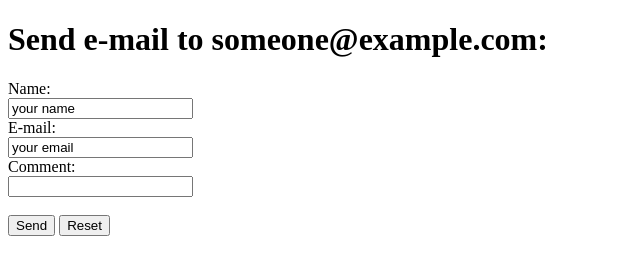
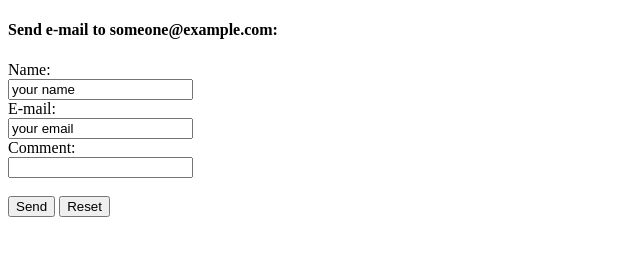
Before and after one commit to aparnau/testmail, a plain HTML site: page index.html in a window 1280 px wide. Shown: the whole page, without its empty margins (0-640 px from the left). Drawn offline with Linux system fonts and the light colour scheme.

Commit message:
retert
ytry

```diff
--- a/index.html
+++ b/index.html
@@ -2,7 +2,7 @@
 <html>
 <body>
 
-<h1>Send e-mail to someone@example.com:</h1>
+<h4>Send e-mail to someone@example.com:</h4>
 
 <form action="MAILTO:aparnaunny@bioquestglobal.com" method="post" enctype="text/plain">
 Name:<br>
```
